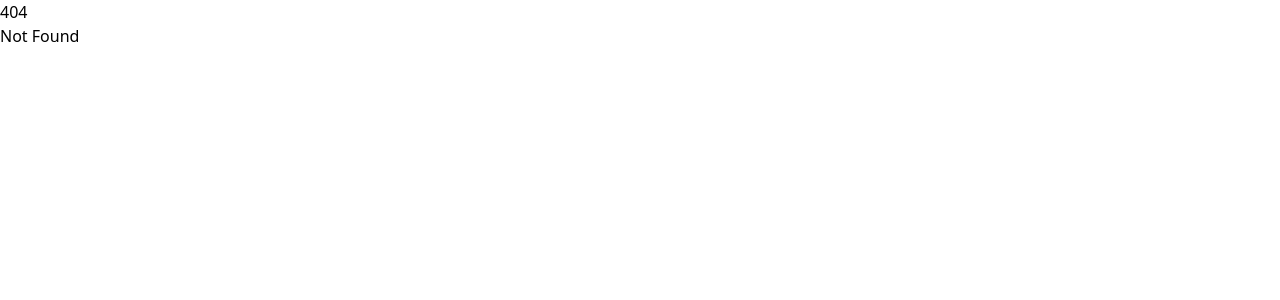
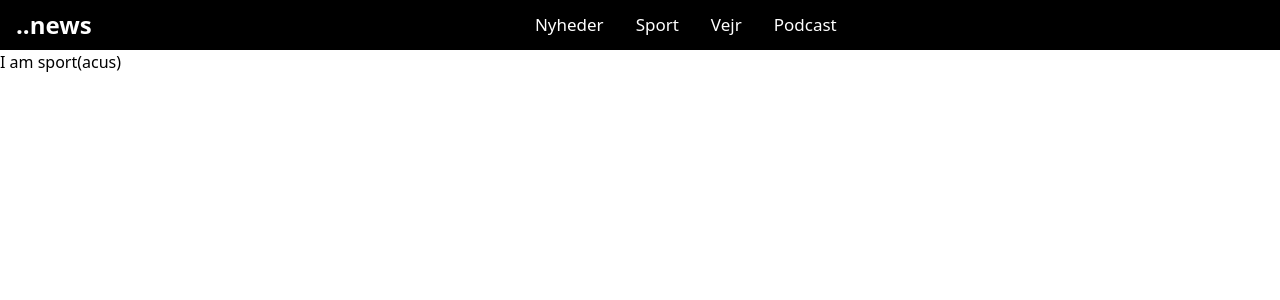
Before and after one commit to Masahjor/-Eksamen, a SvelteKit app: page /sport in a window 1280 px wide. Before the commit this address had no page. Shown: the top 300 px of the page. Built offline with nearby package versions, Linux system fonts and the light colour scheme.

Commit message:
added a bunch of pages and mains for the routing so that I know that it works :)

```diff
--- a/src/routes/Header.svelte
+++ b/src/routes/Header.svelte
@@ -18,23 +18,24 @@
 <main>
     <header class="bg-black text-white min-h-[50px] relative overflow-hidden flex justify-center items-center">
 
-
+    <a href="/" class="flex justify-start text-2xl font-bold ml-4" aria-label="dot dot news">..news</a>
 
     <!-- Navigation -->
-    <nav class="m-auto lg:block sm:hidden " class:open={isMenuOpen}>
+    <nav class="m-auto " class:open={isMenuOpen} aria-label="navigation bar">
         <ul class="flex items-center">
             {#each sections as section}
             <li>
-                <a class="text-center px-4 py-3 text-[17px] no-underline" href={section.path} on:click={() => (isMenuOpen = false)}>{section.name}</a>
+                <a class="text-center px-1 sm:px-4 py-3 text-[17px] no-underline" href={section.path} on:click={() => (isMenuOpen = false)}>{section.name}</a>
             </li>
             {/each}
         </ul>
     </nav>
 
+
     <!-- Hamburger Menu Icon -->
     <!-- svelte-ignore a11y_click_events_have_key_events -->
     <!-- svelte-ignore a11y_no_static_element_interactions -->
-    <div class="lg:hidden sm:block  absolute right-4 top-4 cursor-pointer z-10" on:click={toggleMenu}>
+    <div class="lg:hidden sm:block  absolute right-4 top-4 cursor-pointer z-10" on:click={toggleMenu} aria-label="toggle menu">
         <div class="w-8 h-1 bg-white mb-2 "></div>
         <div class="w-8 h-1 bg-white mb-2"></div>
         <div class="w-8 h-1 bg-white mb-2"></div>
--- /dev/null
+++ b/src/routes/nyheder/+page.svelte
@@ -0,0 +1,17 @@
+<script lang="ts">
+    import Header from '../Header.svelte';
+    import Main from './Main.svelte';
+    import Footer from '../Footer.svelte';
+</script>
+
+
+<main>
+    <Header />
+    <Main />
+    <Footer />
+</main>
+
+
+<style>
+
+</style>
--- /dev/null
+++ b/src/routes/nyheder/Main.svelte
@@ -0,0 +1,15 @@
+<script lang="ts">
+
+</script>
+
+
+
+<main>
+    <p>I am news</p>
+</main>
+
+
+
+<style>
+
+</style>
--- /dev/null
+++ b/src/routes/podcast/+page.svelte
@@ -0,0 +1,17 @@
+<script lang="ts">
+    import Header from '../Header.svelte';
+    import Main from './Main.svelte';
+    import Footer from '../Footer.svelte';
+</script>
+
+
+<main>
+    <Header />
+    <Main />
+    <Footer />
+</main>
+
+
+<style>
+
+</style>
--- /dev/null
+++ b/src/routes/podcast/Main.svelte
@@ -0,0 +1,15 @@
+<script lang="ts">
+
+</script>
+
+
+
+<main>
+    <p>I am podcast</p>
+</main>
+
+
+
+<style>
+
+</style>
--- /dev/null
+++ b/src/routes/sport/+page.svelte
@@ -0,0 +1,17 @@
+<script lang="ts">
+    import Header from '../Header.svelte';
+    import Main from './Main.svelte';
+    import Footer from '../Footer.svelte';
+</script>
+
+
+<main>
+    <Header />
+    <Main />
+    <Footer />
+</main>
+
+
+<style>
+
+</style>
--- /dev/null
+++ b/src/routes/sport/Main.svelte
@@ -0,0 +1,15 @@
+<script lang="ts">
+
+</script>
+
+
+
+<main>
+    <p>I am sport(acus)</p>
+</main>
+
+
+
+<style>
+
+</style>
--- /dev/null
+++ b/src/routes/vejr/+page.svelte
@@ -0,0 +1,17 @@
+<script lang="ts">
+    import Header from '../Header.svelte';
+    import Main from './Main.svelte';
+    import Footer from '../Footer.svelte';
+</script>
+
+
+<main>
+    <Header />
+    <Main />
+    <Footer />
+</main>
+
+
+<style>
+
+</style>
--- /dev/null
+++ b/src/routes/vejr/Main.svelte
@@ -0,0 +1,15 @@
+<script lang="ts">
+
+</script>
+
+
+
+<main>
+    <p>I am weather</p>
+</main>
+
+
+
+<style>
+
+</style>
```
